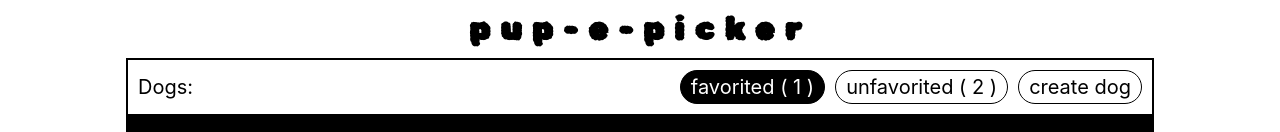
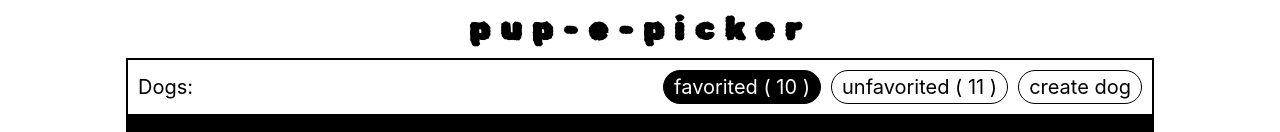
Before and after one commit to suinming/pup-e-picker-solved, a React (Vite) app: page / in a window 1280 px wide. Shown: the top 132 px of the page. Built offline with nearby package versions, Linux system fonts and the light colour scheme; data requests are answered from the project's data file.

Commit message:
(update)remain create dog and update db by using the api

```diff
--- a/src/App.jsx
+++ b/src/App.jsx
@@ -1,3 +1,4 @@
+import { useEffect, useState } from "react";
 import "./App.css";
 import { CreateDogForm } from "./Components/CreateDogForm";
 import { Dogs } from "./Components/Dogs";
@@ -8,17 +9,73 @@ function App() {
     var myHeaders = new Headers();
     myHeaders.append("Content-Type", "application/json");
 
+    const [dogs, setDogs] = useState([]);
+    const [count, setCount] = useState({});
+    const [dogShowType, setdogShowType] = useState("all");
+    useEffect(() => {
+        fetch("http://localhost:3000/dogs")
+            .then((response) => response.json())
+            .then((data) => {
+                setDogs(data);
+                let INIT_favoriteDogCount = data.reduce(
+                    (acc, cur) => (cur.isFavorite ? ++acc : acc),
+                    0
+                );
+                let INIT_unfavoriteDogCount =
+                    data.length - INIT_favoriteDogCount;
+                setCount({
+                    favoriteDogCount: INIT_favoriteDogCount,
+                    unfavoriteDogCount: INIT_unfavoriteDogCount,
+                });
+            })
+            .catch((err) => {
+                console.log(err.message);
+            });
+    }, []);
+
+    function setCountFromChild(isFavorite, id) {
+        if (isFavorite) {
+            setCount({
+                favoriteDogCount: count.favoriteDogCount - 1,
+                unfavoriteDogCount: count.unfavoriteDogCount + 1,
+            });
+        } else {
+            setCount({
+                favoriteDogCount: count.favoriteDogCount + 1,
+                unfavoriteDogCount: count.unfavoriteDogCount - 1,
+            });
+        }
+        let updateDogs = dogs.map((dog, idx) => {
+            if (dog.id === id) {
+                return { ...dog, isFavorite: !dog.isFavorite };
+            } else {
+                return dog;
+            }
+        });
+        setDogs(updateDogs);
+    }
+
+    function handleShow(type) {
+        setdogShowType(type);
+    }
 
     return (
+        count && (
             <div className="App">
                 <header>
                     <h1>pup-e-picker</h1>
                 </header>
-            <Section label={"Dogs: "}>
-                <Dogs label={"All Dogs"} />
+                <Section count={count} handleShow={handleShow} label={"Dogs: "}>
+                    <Dogs
+                        dogs={dogs}
+                        dogShowType={dogShowType}
+                        setCountFromChild={setCountFromChild}
+                        label={"All Dogs"}
+                    />
                     {/* <CreateDogForm /> */}
                 </Section>
             </div>
+        )
     );
 }
 
--- a/src/Components/DogCard.jsx
+++ b/src/Components/DogCard.jsx
@@ -4,14 +4,15 @@ import { TrashButton } from "./TrashButton";
 import { UnfavoriteButton } from "./UnfavoriteButton";
 export const DogCard = ({
   dog: { name, image, description, id, isFavorite },
+  setCountFromChild,
 }) => {
   return (
     <div className="dog-card">
       {/* Choose which button to show depending on if dog is a favorite */}
       {isFavorite ? (
-        <UnfavoriteButton onClick={() => {}} />
+        <UnfavoriteButton onClick={() => {setCountFromChild(isFavorite, id)}} />
       ) : (
-        <FavoriteButton onClick={() => {}} />
+        <FavoriteButton onClick={() => {setCountFromChild(isFavorite, id)}} />
       )}
 
       {/* Use this button to delete a puppy :( */}
--- a/src/Components/Dogs.jsx
+++ b/src/Components/Dogs.jsx
@@ -1,24 +1,27 @@
 import { DogCard } from "./DogCard";
-import { useState, useEffect } from "react";
-
-export const Dogs = () => {
-    // use json-server to get all the dogs
-    const [dogs, setDogs] = useState([]);
-    useEffect(() => {
-        fetch("http://localhost:3000/dogs")
-            .then((response) => response.json())
-            .then((data) => {
-                console.log(data);
-                setDogs(data);
-            })
-            .catch((err) => {
-                console.log(err.message);
-            });
-    }, []);
+// input a props called action to filter the desired dog type
+//  all, isfavorite
+export const Dogs = ({ dogs, setCountFromChild, dogShowType }) => {
+    let displayDogs;
+    switch (dogShowType) {
+        case "favorite":
+            displayDogs = dogs.filter((dog) => dog.isFavorite);
+            break;
+        case "unfavorite":
+            displayDogs = dogs.filter((dog) => !dog.isFavorite);
+            break;
+        default:
+            displayDogs = dogs;
+            break;
+    }
     return (
         <>
-            {dogs.map((dog) => (
-                <DogCard dog={dog} key={dog.id} />
+            {displayDogs.map((dog) => (
+                <DogCard
+                    setCountFromChild={setCountFromChild}
+                    dog={dog}
+                    key={dog.id}
+                />
             ))}
         </>
     );
--- a/src/Components/Section.jsx
+++ b/src/Components/Section.jsx
@@ -1,6 +1,7 @@
-export const Section = ({ label, children }) => {
-  const favoriteDogCount = 1;
-  const unfavoriteDogCount = 2;
+export const Section = ({ count, label, children, handleShow }) => {
+    // const favoriteDogCount = 1;
+    // const unfavoriteDogCount = 2;
+    // input another prop call count = {favoriteDogCount: xx, unfavoriteDogCount:xx}
     return (
         <section>
             <div className="container-header">
@@ -8,12 +9,20 @@ export const Section = ({ label, children }) => {
                 <div className="selectors">
                     {/* Add the class 'active' to any selector in order to make it's color change */}
                     {/* This should display the favorited count */}
-          <div className={`selector active`}>
-            favorited ( {favoriteDogCount} )
+                    <div
+                        className={`selector active`}
+                        onClick={() => handleShow("favorite")}
+                    >
+                        favorited ( {count.favoriteDogCount} )
                     </div>
 
                     {/* This should display the unfavorited count */}
-          <div className={`selector`}>unfavorited ( {unfavoriteDogCount} )</div>
+                    <div
+                        className={`selector`}
+                        onClick={() => handleShow("unfavorite")}
+                    >
+                        unfavorited ( {count.unfavoriteDogCount} )
+                    </div>
                     <div className={`selector`}>create dog</div>
                 </div>
             </div>
```
Lines whose indentation alone changed are shown as unchanged.
